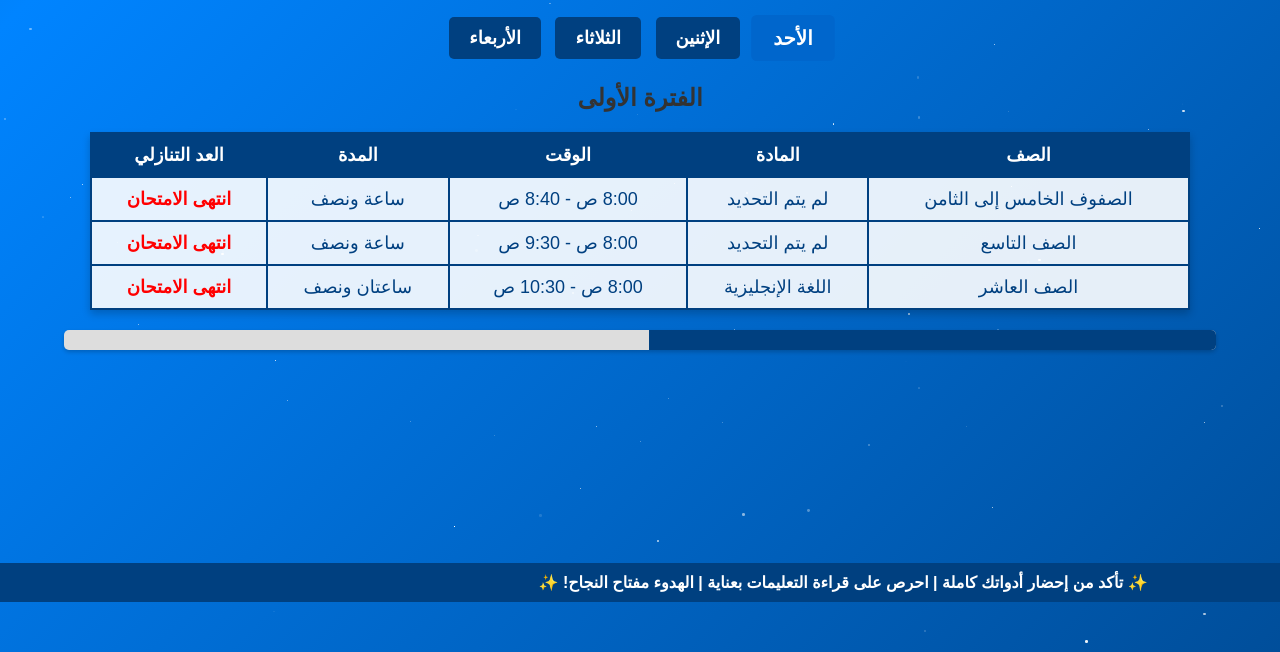
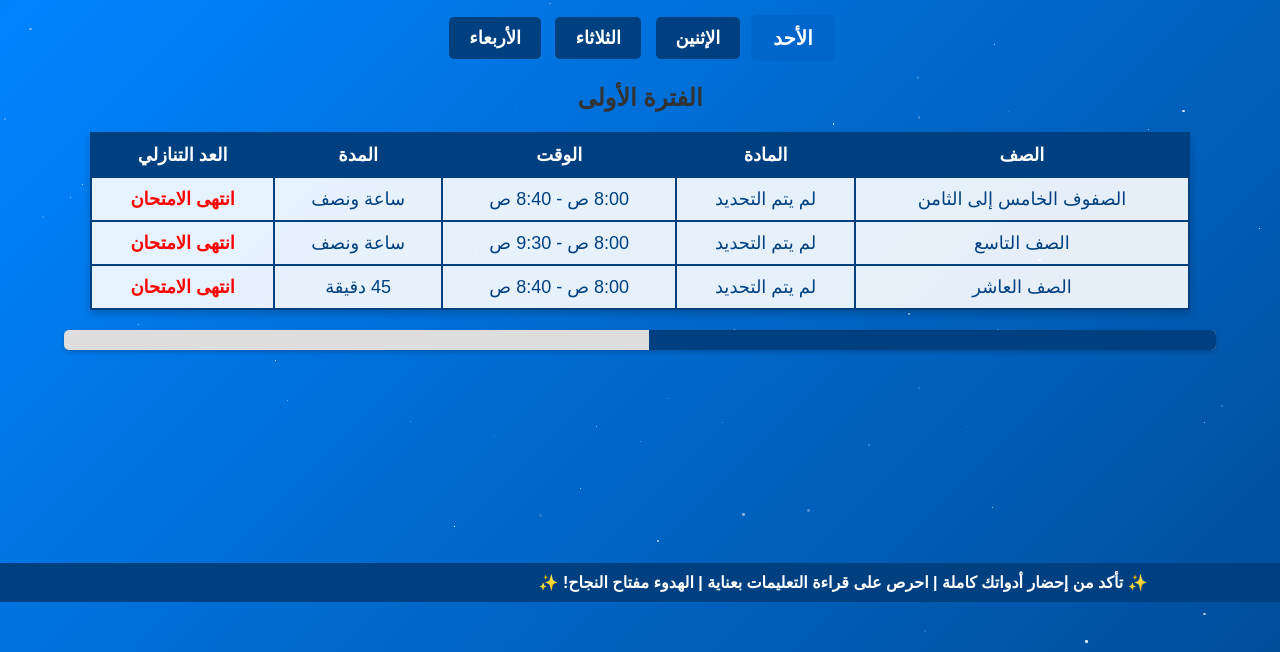
Before and after one commit to mohdschool/7211, a plain HTML site: page index.html in a window 1280 px wide. Shown: the part 148-800 px from the top of the page. Drawn offline with Linux system fonts and the light colour scheme.

Commit message:
Update index.html

```diff
--- a/index.html
+++ b/index.html
@@ -424,9 +424,9 @@
                         </tr>
                         <tr>
                             <td>الصف العاشر</td>
-                            <td>اللغة الإنجليزية</td>
-                            <td>8:00 ص - 10:30 ص</td>
-                            <td>ساعتان ونصف</td>
+                            <td>لم يتم التحديد </td>
+                            <td>8:00 ص - 8:40 ص</td>
+                            <td> 45 دقيقة</td>
                             <td class="countdown" id="countdown3">سيبدأ العد التنازلي عند بدء الاختبار</td>
                         </tr>
                     </tbody>
```
